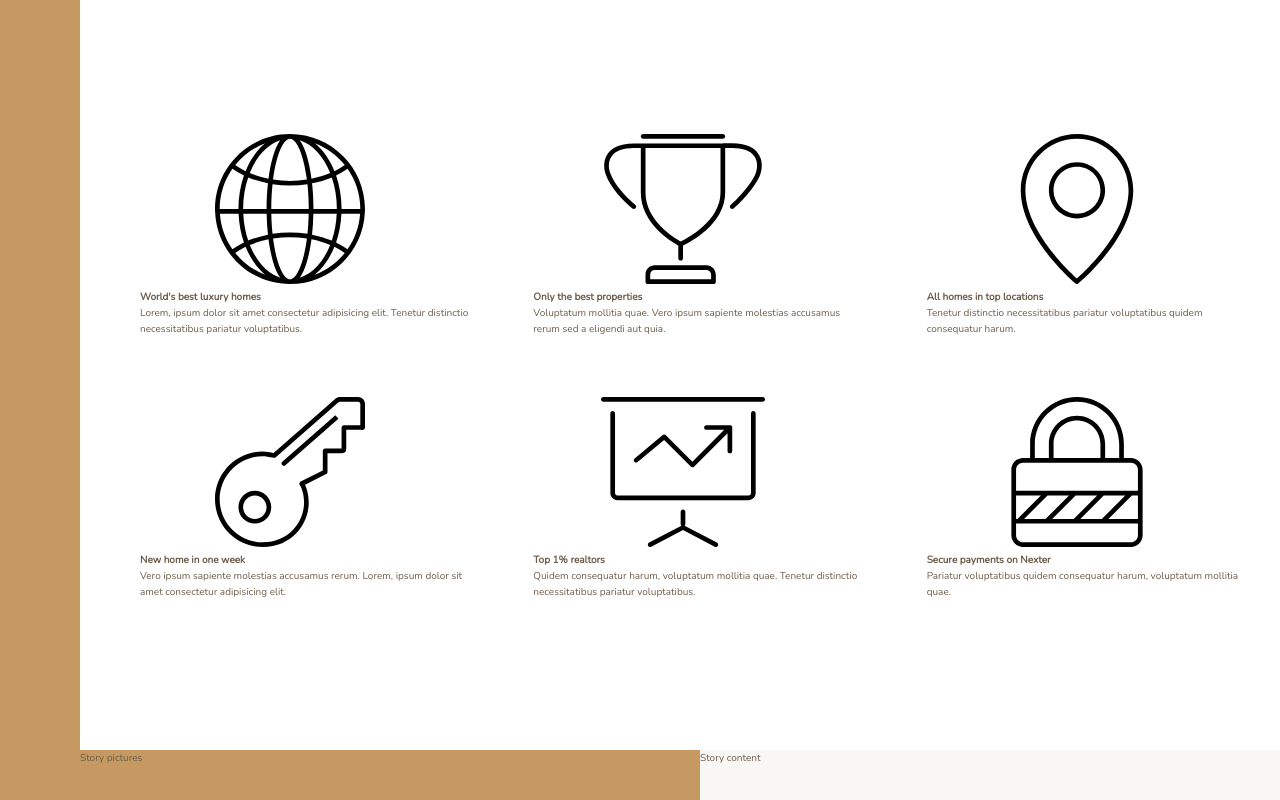
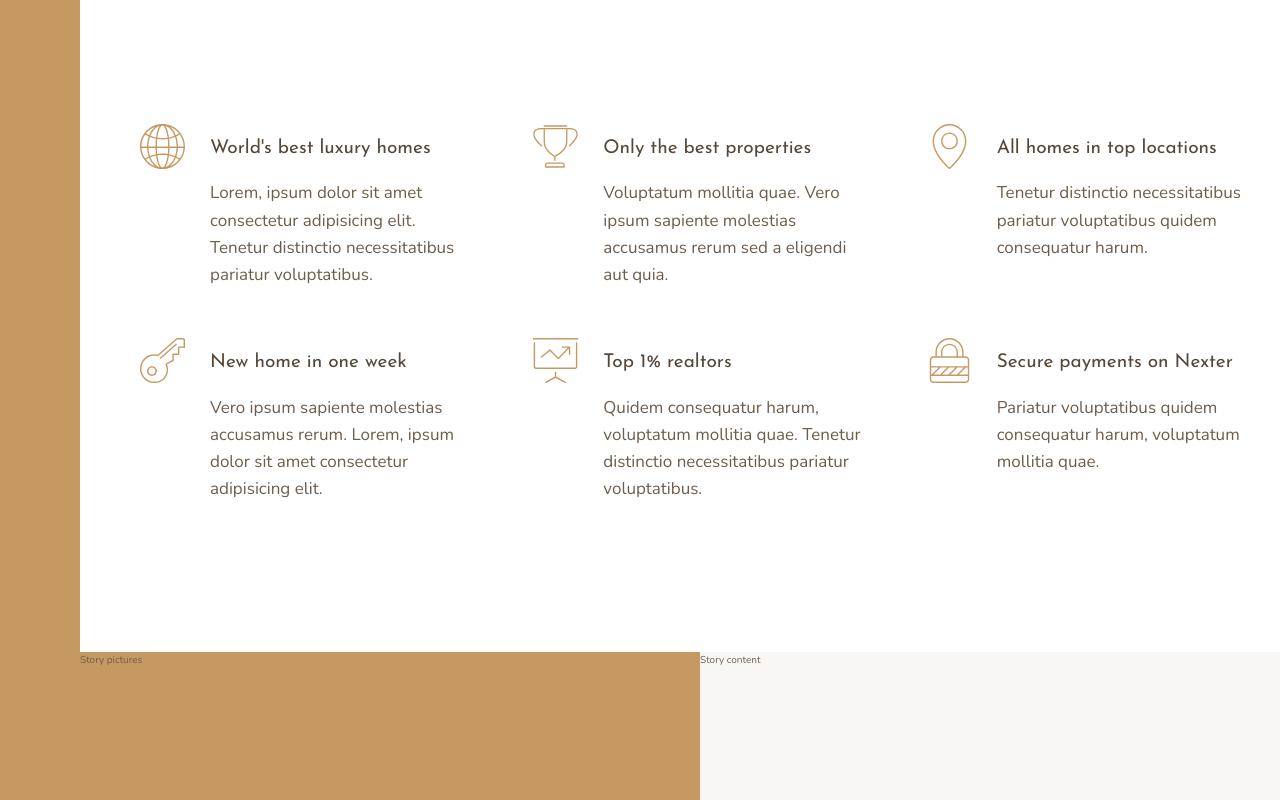
Before and after one commit to SabinaCristea/nexter-sass-project, a website: page index.html in a window 1280 px wide. Shown: the part 656-1456 px from the top of the page. Drawn offline with nearby package versions, Linux system fonts and the light colour scheme.

Commit message:
Styled the features section

```diff
--- a/index.html
+++ b/index.html
@@ -26,7 +26,7 @@
         <svg class="feature__icon">
           <use xlink:href="img/sprite.svg#icon-global"></use>
         </svg>
-        <h4 class="heading-4">World's best luxury homes</h4>
+        <h4 class="heading-4 heading-4--dark">World's best luxury homes</h4>
         <p class="feature__text">
           Lorem, ipsum dolor sit amet consectetur adipisicing elit. Tenetur
           distinctio necessitatibus pariatur voluptatibus.
@@ -36,7 +36,7 @@
         <svg class="feature__icon">
           <use xlink:href="img/sprite.svg#icon-trophy"></use>
         </svg>
-        <h4 class="heading-4">Only the best properties</h4>
+        <h4 class="heading-4 heading-4--dark">Only the best properties</h4>
         <p class="feature__text">
           Voluptatum mollitia quae. Vero ipsum sapiente molestias accusamus
           rerum sed a eligendi aut quia.
@@ -46,7 +46,7 @@
         <svg class="feature__icon">
           <use xlink:href="img/sprite.svg#icon-map-pin"></use>
         </svg>
-        <h4 class="heading-4">All homes in top locations</h4>
+        <h4 class="heading-4 heading-4--dark">All homes in top locations</h4>
         <p class="feature__text">
           Tenetur distinctio necessitatibus pariatur voluptatibus quidem
           consequatur harum.
@@ -56,7 +56,7 @@
         <svg class="feature__icon">
           <use xlink:href="img/sprite.svg#icon-key"></use>
         </svg>
-        <h4 class="heading-4">New home in one week</h4>
+        <h4 class="heading-4 heading-4--dark">New home in one week</h4>
         <p class="feature__text">
           Vero ipsum sapiente molestias accusamus rerum. Lorem, ipsum dolor sit
           amet consectetur adipisicing elit.
@@ -66,7 +66,7 @@
         <svg class="feature__icon">
           <use xlink:href="img/sprite.svg#icon-presentation"></use>
         </svg>
-        <h4 class="heading-4">Top 1% realtors</h4>
+        <h4 class="heading-4 heading-4--dark">Top 1% realtors</h4>
         <p class="feature__text">
           Quidem consequatur harum, voluptatum mollitia quae. Tenetur distinctio
           necessitatibus pariatur voluptatibus.
@@ -76,7 +76,7 @@
         <svg class="feature__icon">
           <use xlink:href="img/sprite.svg#icon-lock"></use>
         </svg>
-        <h4 class="heading-4">Secure payments on Nexter</h4>
+        <h4 class="heading-4 heading-4--dark">Secure payments on Nexter</h4>
         <p class="feature__text">
           Pariatur voluptatibus quidem consequatur harum, voluptatum mollitia
           quae.
--- a/sass/_features.scss
+++ b/sass/_features.scss
@@ -5,6 +5,27 @@
   margin: 15rem 0;
 
   display: grid;
-  grid-template-columns: repeat(3, 1fr);
+  // grid-template-columns: repeat(3, 1fr);
+  grid-template-columns: repeat(auto-fit, minmax(25rem, 1fr));
   gap: 6rem;
+  align-items: start;
 }
+
+.feature {
+  display: grid;
+  grid-template-columns: min-content 1fr;
+  row-gap: 1.5rem;
+  column-gap: 2.5rem;
+
+  &__icon {
+    fill: $color-primary;
+    width: 4.5rem;
+    height: 4.5rem;
+    grid-row: 1 / span 2;
+    transform: translateY(-1rem);
+  }
+
+  &__text {
+    font-size: 1.7rem;
+  }
+}
--- a/sass/_typography.scss
+++ b/sass/_typography.scss
@@ -0,0 +1,26 @@
+%heading {
+  font-family: $font-display;
+  font-weight: 400;
+}
+
+.heading-1 {
+  @extend %heading;
+}
+.heading-2 {
+  @extend %heading;
+}
+.heading-3 {
+  @extend %heading;
+}
+.heading-4 {
+  @extend %heading;
+  font-size: 1.9rem;
+
+  &--light {
+    color: $color-grey-light-1;
+  }
+
+  &--dark {
+    color: $color-grey-dark-1;
+  }
+}
```
Also changed, not shown: css/style.css.
